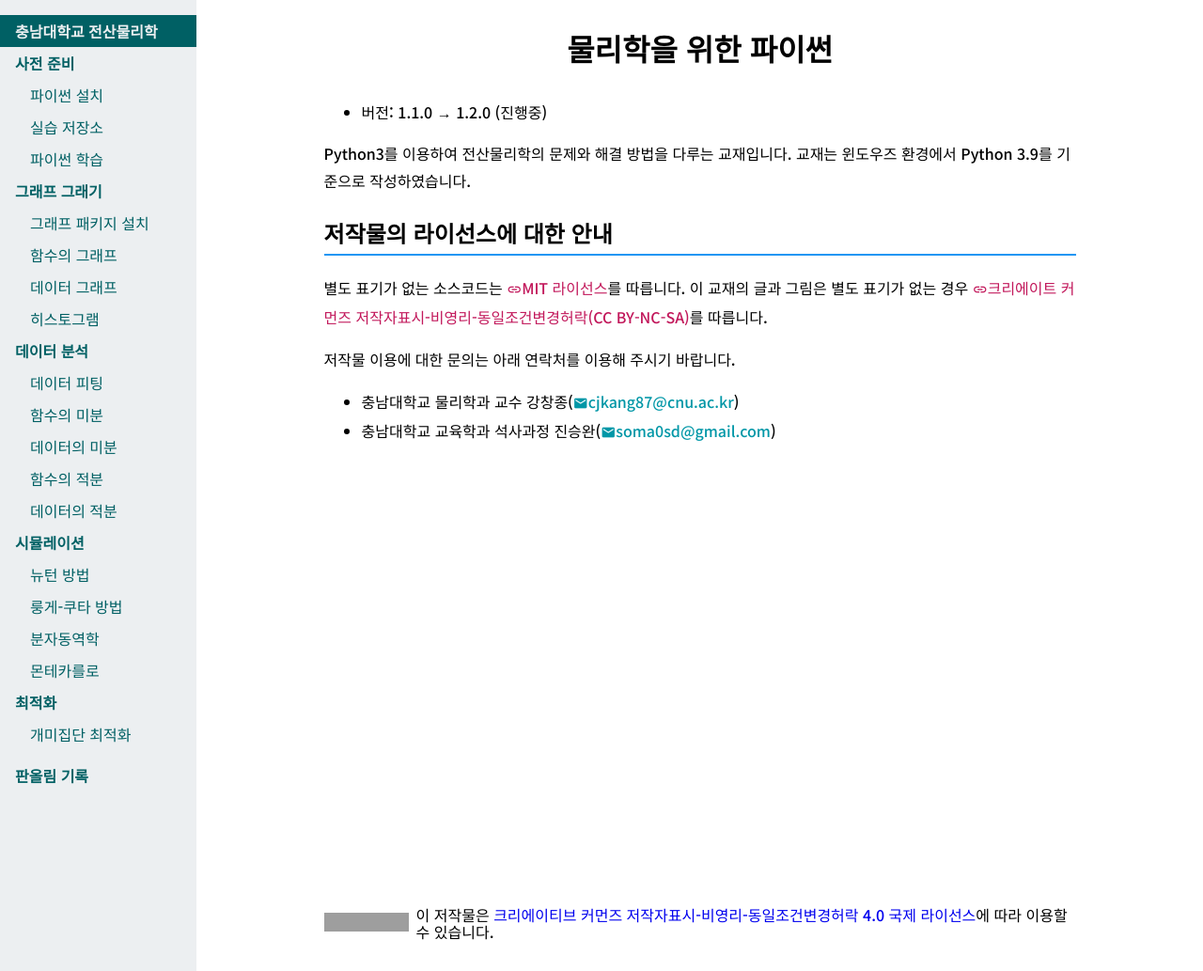
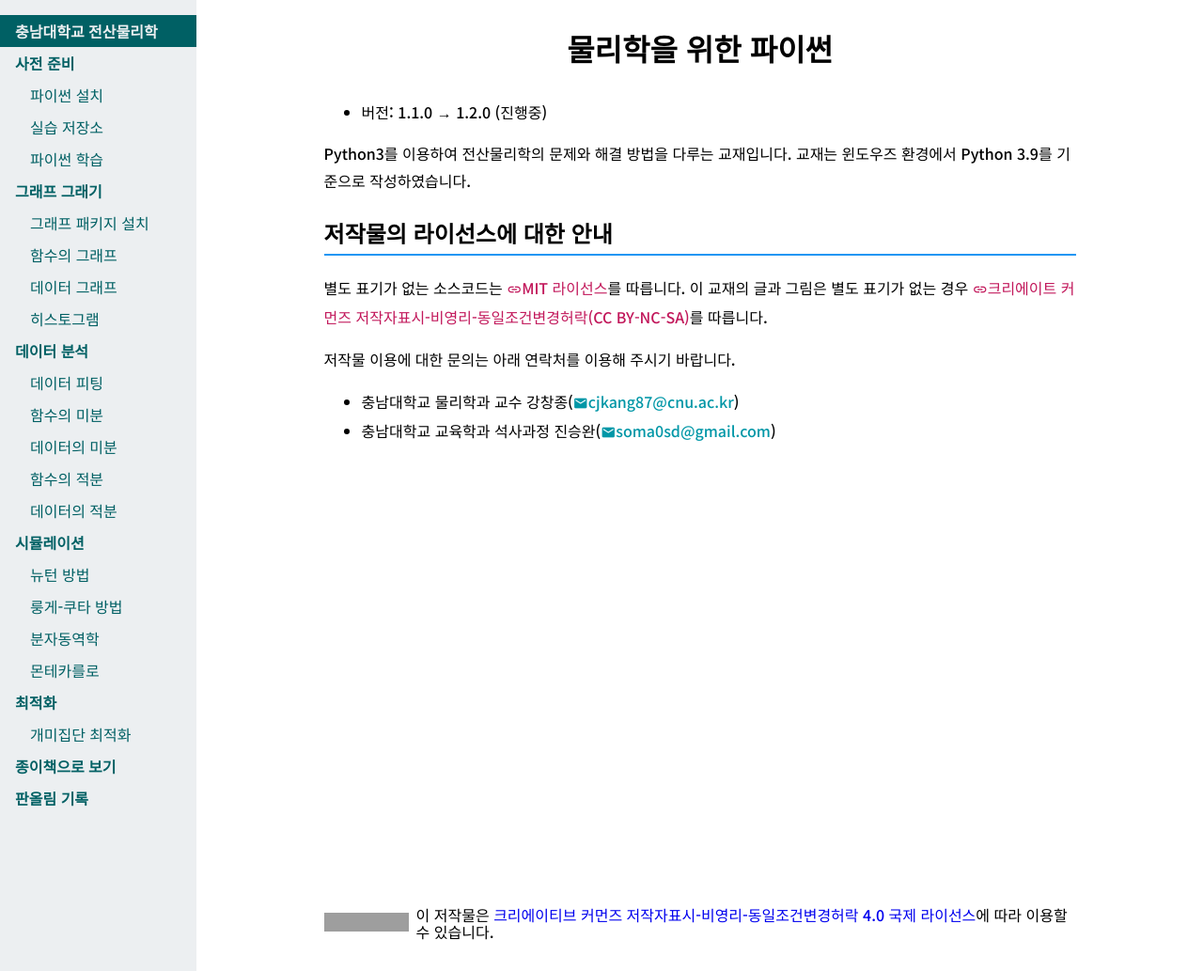
Before and after one commit to CNU-Computer-Physics/CNU-Computer-Physics.github.io, a Jekyll site: the page built from docs/index.md, in a window 1280 px wide. Shown: the whole page at 94% size. Built offline with Jekyll 4.4.1, drawn with Linux system fonts in a browser that asks for light colours; nearby versions of some CDN libraries; some web fonts are replaced; grey boxes are pictures that could not be loaded.

Commit message:
종이책 섹션에 이름 부여

```diff
--- a/docs/textbook.md
+++ b/docs/textbook.md
@@ -1,3 +1,4 @@
 ---
+title: 종이책으로 보기
 layout: textbook
 ---
```
